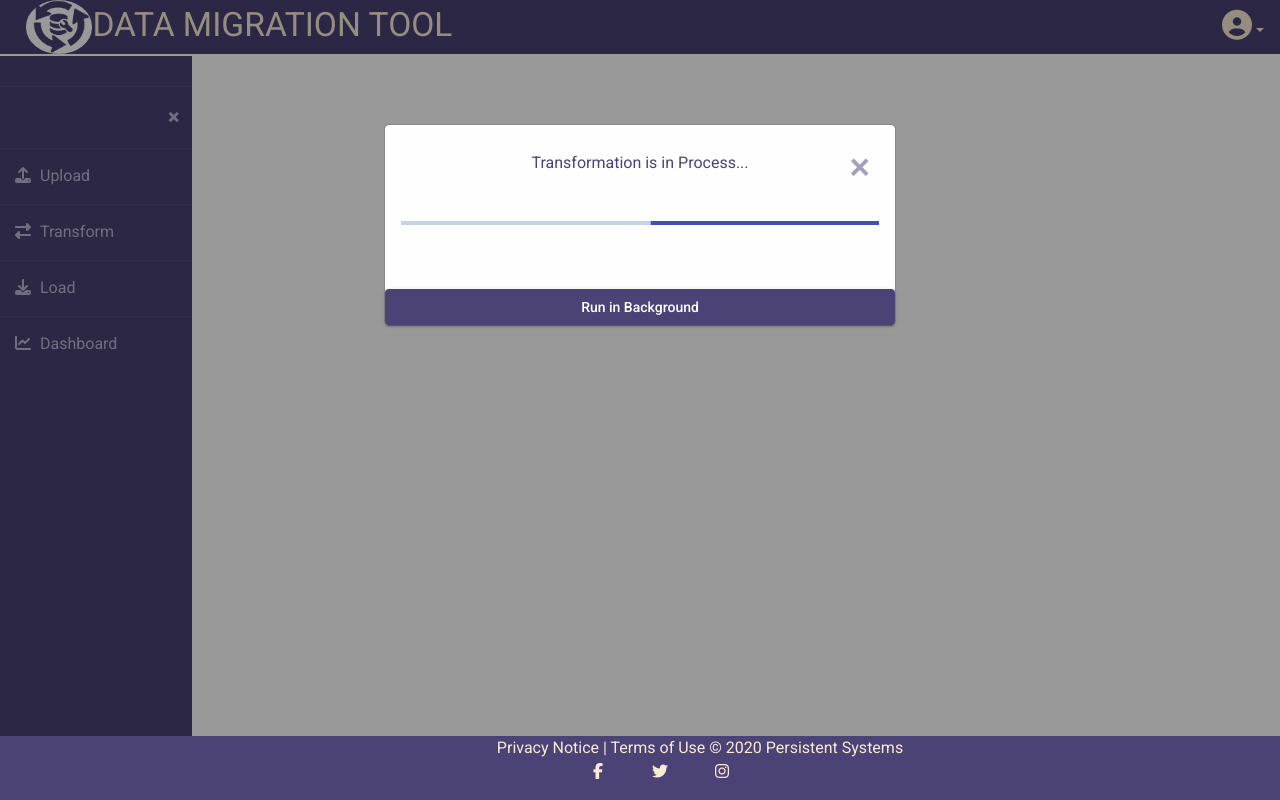
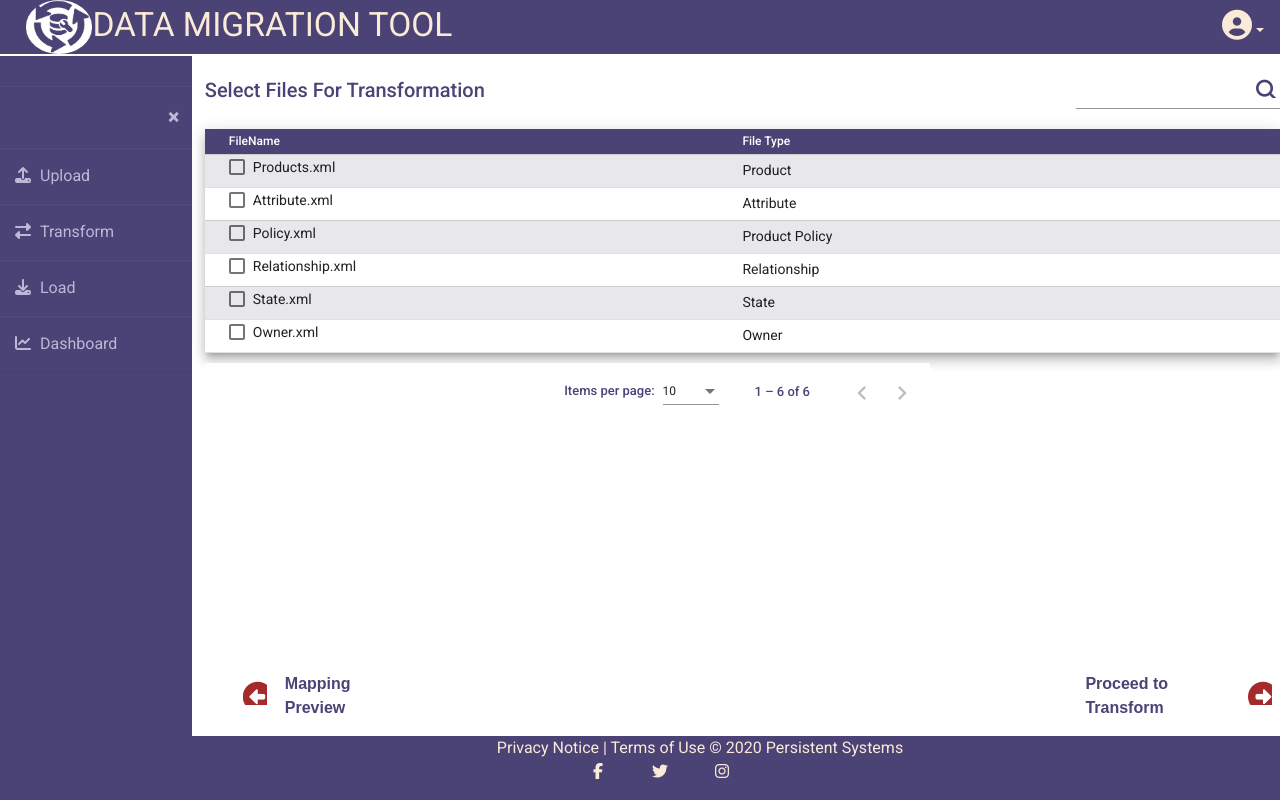
Before and after one commit to sneha-gandhat/Data-Migration-Tool, an Angular app: page /gotoTransformationProgressBar in a window 1280 px wide. Built offline with nearby package versions, Linux system fonts and the light colour scheme.

Commit message:
Changed transform-progressbar.component

```diff
--- /dev/null
+++ b/src/app/transform-progressbar/PartialTransformFileList.ts
@@ -0,0 +1,5 @@
+export class FileList {
+    constructor(public fileName: string,
+        public fileType: string,) {
+    }
+}
--- a/src/app/transform-progressbar/transform-progressbar.component.css
+++ b/src/app/transform-progressbar/transform-progressbar.component.css
@@ -1,43 +1,47 @@
-body {
-  font-family: Arial, Helvetica, sans-serif;
+body {font-family: Arial, Helvetica, sans-serif;}
+
+h2 {
+  color: #4b4276;
+  margin-top: 10px;
 }
-
-/* Full-width input fields */
-
-/* Set a style for all buttons */
-
-button {
-  background-color: #4b4276;
-  color: white;
-}
-
 button:hover {
   opacity: 0.8;
 }
 
 /* Extra styles for the cancel button */
-
 .cancelbtn {
   width: auto;
   padding: 10px 18px;
-  background-color: #4b4276;
+  background-color:  #4b4276;
 }
 
 /* Center the image and position the close button */
-
 .imgcontainer {
   text-align: center;
   margin: 24px 0 12px 0;
   position: relative;
 }
 
-.fa-user-circle {
-  color: #4b4276;
-  font-size: 50px;
+.fa-user-circle{
+    color:#4b4276;
+    font-size:50px;
+  }
+
+.displayform {
+   padding: 16px;
+  border:double;
+  border-color:#4b4276;
+  position: absolute;
+  top: 50%;
+  left: 50%;
+  transform: translate(-50%, -50%);
+
 }
-
-.container {
-  padding: 16px;
+.even{
+  background-color: #ffffff;
+}
+.odd{
+  background-color: #e8e8ec;
 }
 
 span.psw {
@@ -46,42 +50,29 @@ span.psw {
 }
 
 /* The Modal (background) */
-
 .modal {
-  display: none;
-  /* Hidden by default */
-  position: fixed;
-  /* Stay in place */
-  z-index: 1;
-  /* Sit on top */
+  display: none; /* Hidden by default */
+  position: fixed; /* Stay in place */
+  z-index: 1; /* Sit on top */
   left: 0;
   top: 0;
-  width: 100%;
-  /* Full width */
-  height: 100%;
-  /* Full height */
-  overflow: auto;
-  /* Enable scroll if needed */
-  background-color: rgb(0, 0, 0);
-  /* Fallback color */
-  background-color: rgba(0, 0, 0, 0.4);
-  /* Black w/ opacity */
+  width: 100%; /* Full width */
+  height: 100%; /* Full height */
+  overflow: auto; /* Enable scroll if needed */
+  background-color: rgb(0,0,0); /* Fallback color */
+  background-color: rgba(0,0,0,0.4); /* Black w/ opacity */
   padding-top: 60px;
 }
 
 /* Modal Content/Box */
-
 .modal-content {
   background-color: #fefefe;
-  margin: 5% auto 15% auto;
-  /* 5% from the top, 15% from the bottom and centered */
+  margin: 5% auto 15% auto; /* 5% from the top, 15% from the bottom and centered */
   border: 1px solid #888;
-  width: 40%;
-  /* Could be more or less, depending on screen size */
+  width: 40%; /* Could be more or less, depending on screen size */
 }
 
 /* The Close Button (x) */
-
 .close {
   position: absolute;
   right: 25px;
@@ -91,7 +82,124 @@ span.psw {
   font-weight: bold;
 }
 
-.close:hover, .close:focus {
+.close:hover,
+.close:focus {
   color: red;
   cursor: pointer;
 }
+ul {
+  list-style-type: none;
+  margin-top: 4px;
+}
+
+.checkFilesToBeTransformed {
+  width:85vw;
+  height:77vh;
+
+  overflow-y:auto;
+
+}
+
+.informationForm{
+ /* background-color: aqua; */
+  width:55vw;
+  height:55vh;
+  /* position: relative; */
+
+
+}
+
+
+.main-section{
+  border:1px solid #4b4276;}
+
+
+  .footer-block {
+    display: flex;
+}
+
+.footerbtn-block {
+    margin-left: -20px;
+    bottom: 0px;
+    left: 50px;
+    position: absolute;
+
+}
+
+
+table {
+  width: 100%;
+}
+
+.data-table {
+  max-height: 23em;
+  overflow: auto;
+}
+
+.mat-header-cell {
+  background-color: #4b4276;
+  color: white;
+  font-weight: 500;
+}
+
+::ng-deep .mat-sort-header-arrow {
+  color: white;
+}
+
+:host ::ng-deep .mat-sort-header-container {
+  display: flex;
+}
+
+tr.mat-header-row, tr.mat-row {
+  height: 25px !important;
+}
+
+table tr:nth-child(odd) {
+  background-color: #e8e8ec;
+}
+
+table tr:nth-child(even) {
+  background-color: #ffffff;
+}
+
+/* custom styling for paginator  */
+
+.mat-paginator-sticky {
+  /* position: sticky; */
+  color: #4b4276;
+  font-size: 13px;
+  font-weight: 500;
+  margin-top: 10px;
+  margin-right: 350px;
+}
+.fa-arrow-alt-circle-left {
+  color: brown;
+}
+
+.fa-arrow-alt-circle-right {
+  color: brown;
+}
+
+/* custom styling for label  */
+
+label {
+  color: #4b4276;
+  font-weight: 600;
+  /* margin-top: 12px; */
+}
+
+
+/* custom styling for search filter  */
+
+.search-data {
+  /* margin-left: 41em;
+  margin-top: 20px; */
+  margin-left:auto;
+  color: #4b4276;
+}
+
+/* custom styling for Form */
+
+.header-block {
+  display: flex;
+}
--- a/src/app/transform-progressbar/transform-progressbar.component.html
+++ b/src/app/transform-progressbar/transform-progressbar.component.html
@@ -1,11 +1,73 @@
 <body>
+<div id ="checkFilesToBeTransformed">
+  <div class="parent">
+    <form class="header-block">
+        <h2>Select Files For Transformation</h2>
+
+        <!-- Search Filter -->
+        <div class="search-data">
+            <mat-form-field>
+                <input matInput (keyup)="applyFilter($event.target.value)">
+                <mat-icon matSuffix><i class="fas fa-search fa-sm" aria-hidden="true" matTooltip="Search for Mapping"
+                        matTooltipPosition="below" matTooltipHideDelay="100" matTooltipClass="custom-tooltip"></i>
+                </mat-icon>
+            </mat-form-field>
+        </div>
+    </form>
+  </div>
+ <div class="mat-elevation-z8 data-table">
+    <table mat-table matSort [dataSource]="PartialTransformFileListDataSource">
+
+        <!-- Admin Type Column -->
+        <ng-container matColumnDef="adminType">
+            <th mat-header-cell *matHeaderCellDef mat-sort-header>FileName</th>
+            <td mat-cell *matCellDef="let element" style="width: 30%;"><mat-checkbox color='primary'>{{element.fileName}}</mat-checkbox></td>
+        </ng-container>
+
+        <!-- Source Value Column -->
+        <ng-container matColumnDef="srcValue">
+            <th mat-header-cell *matHeaderCellDef mat-sort-header>File Type </th>
+            <td mat-cell *matCellDef="let element" style="width: 30%;"> {{element.fileType}} </td>
+        </ng-container>
+
+        <tr mat-header-row *matHeaderRowDef="columnsToDisplay; sticky: true"></tr>
+        <tr mat-row *matRowDef="let myRowData; columns: columnsToDisplay"></tr>
+    </table>
+</div>
+<!-- Table Paginator -->
+<mat-paginator [pageSize]="10" [pageSizeOptions]="[5, 10, 25,50,75,100]" class="mat-paginator-sticky">
+</mat-paginator>
 
 
-  <div id="progresswindow" class="modal" style="display: block;">
-    <form class="modal-content animate">
+<!-- Footer buttons -->
+<div class="footerbtn-block">
+  <form class="footer-block">
+
+      <!-- Back to Mapping Arrow button -->
+      <button mat-icon-button  (click)="loadMappingPreview()" matTooltip="Go back to Data Mapping Preview"
+          matTooltipPosition="below" matTooltipHideDelay="100" matTooltipClass="custom-tooltip">
+          <mat-icon><i class="fas fa-arrow-alt-circle-left fa-lg"></i></mat-icon>
+      </button>
+
+      <label style="margin-left: 10px;"> Mapping Preview</label>
+      <label style="margin-left: 53vw;"> Proceed to Transform</label>
+
+      <!-- Proceed for Transformation Arrow button -->
+      <button mat-icon-button onclick="javascript:document.getElementById('checkFilesToBeTransformed').style.display='none';document.getElementById('progresswindow').style.display='block';document.getElementById('informationForm').style.display='none'"
+      matTooltip="Click to Proceed for Transformation" matTooltipPosition="below"
+          matTooltipHideDelay="100" matTooltipClass="custom-tooltip">
+          <mat-icon><i class="fas fa-arrow-alt-circle-right fa-lg"></i></mat-icon>
+      </button>
+
+  </form>
+</div>
+
+          </div>
+
+            <div id="progresswindow" class="modal" style="display:none;">
+    <form class="modal-content animate" >
       <div class="imgcontainer">
-        <span onclick="document.getElementById('progresswindow').style.display='none'" class="close"
-          title="Close">&times;</span>
+        <span onclick="javascript:document.getElementById('progresswindow').style.display='none';document.getElementById('informationForm').style.display='block'" class="close" title="Close">&times;</span>
         <h3 style="color:#4b4276;">Transformation is in Process...</h3>
 
       </div>
@@ -13,17 +75,76 @@
       <div class="container">
         <mat-progress-bar mode="indeterminate"></mat-progress-bar>
 
-      </div>
-      <br>
-      <br>
+    </div>
+    <br>
+    <br>
 
-      <button onclick="document.getElementById('progresswindow').style.display='none'" mat-raised-button
-        matTooltip="Run the transformation Process in background" matTooltipPosition="below" matTooltipHideDelay="100"
-        matTooltipClass="custom-tooltip"> Run in Background</button>
+            <button onclick="javascript:document.getElementById('progresswindow').style.display='none';document.getElementById('informationForm').style.display='block';" mat-raised-button matTooltip="Run the transformation Process in background"
+                    matTooltipPosition="below" matTooltipHideDelay="100" matTooltipClass="custom-tooltip"> Done</button>
 
     </form>
   </div>
 
 
 
-</body>
+
+    <div id="informationForm" class="informationForm" style="display:none;" >
+      <h2 style="color:#4b4276">Transformation Statistics</h2>
+
+      <div class="displayform">
+           <mat-list>
+            <mat-list-item class="even">
+              <dt class="col-sm-5">Result For </dt>
+            <dd class="col-sm-7">D://Uploads/Product.xml</dd>
+            </mat-list-item>
+            <mat-divider></mat-divider>
+            <mat-list-item class="odd">
+              <dt class="col-sm-5">Log Location</dt>
+              <dd class="col-sm-7">D://Project/TransformedFiles</dd>
+            </mat-list-item>
+            <mat-divider></mat-divider>
+            <mat-list-item class="even" >
+              <dt class="col-sm-5">Objects Processed</dt>
+            <dd class="col-sm-7">46</dd>
+            </mat-list-item>
+            <mat-divider></mat-divider>
+            <mat-list-item class="odd">
+              <dt class="col-sm-5">Objects Successful</dt>
+            <dd class="col-sm-7">46</dd>
+            </mat-list-item>
+            <mat-divider></mat-divider>
+            <mat-list-item class="even">
+              <dt class="col-sm-5">Objects Failed</dt>
+            <dd class="col-sm-7">0</dd>
+            </mat-list-item>
+            <mat-divider></mat-divider>
+         </mat-list>
+        </div>
+          <!-- Footer buttons -->
+<div class="footerbtn-block">
+  <form class="footer-block">
+
+      <!-- Back to Mapping Arrow button -->
+      <button mat-icon-button  onclick="javascript:document.getElementById('checkFilesToBeTransformed').style.display='block';document.getElementById('progresswindow').style.display='none';document.getElementById('informationForm').style.display='none';"
+         matTooltip="Go back to Data Mapping Preview"
+          matTooltipPosition="below" matTooltipHideDelay="100" matTooltipClass="custom-tooltip">
+          <mat-icon><i class="fas fa-arrow-alt-circle-left fa-lg"></i></mat-icon>
+      </button>
+
+      <label style="margin-left: 10px;"> Select Files</label>
+      <label style="margin-left: 53vw;">Initate Load</label>
+
+      <!-- Proceed for Transformation Arrow button -->
+      <button mat-icon-button matTooltip="Click to Proceed for Transformation" matTooltipPosition="below"
+          matTooltipHideDelay="100" matTooltipClass="custom-tooltip">
+          <mat-icon><i class="fas fa-arrow-alt-circle-right fa-lg"></i></mat-icon>
+      </button>
+
+  </form>
+</div>
+
+          </div>
+
+
+
+  </body>
--- a/src/app/transform-progressbar/transform-progressbar.component.ts
+++ b/src/app/transform-progressbar/transform-progressbar.component.ts
@@ -1,15 +1,54 @@
-import { Component, OnInit } from '@angular/core';
+import { MatTableDataSource } from '@angular/material/table';
+import { FileList } from './PartialTransformFileList';
+import { Component, OnInit, ViewChild } from '@angular/core';
+import { Router } from '@angular/router';
+import { MatPaginator } from '@angular/material/paginator';
+import { MatSort } from '@angular/material/sort';
 
 @Component({
   selector: 'app-transform-progressbar',
   templateUrl: './transform-progressbar.component.html',
   styleUrls: ['./transform-progressbar.component.css']
 })
+
+
 export class TransformProgressbarComponent implements OnInit {
-
-  constructor() { }
+   columnsToDisplay = ['adminType', 'srcValue'];
+  PartialTransformFileListDataSource: any;
+  PartialTransformFileList: Array<FileList>;
+  constructor(private router: Router) {
+    this.PartialTransformFileList = new Array<FileList>();
+    this.PartialTransformFileList.push(new FileList('Products.xml', 'Product'));
+    this.PartialTransformFileList.push(new FileList('Attribute.xml', 'Attribute'));
+    this.PartialTransformFileList.push(new FileList('Policy.xml', 'Product Policy'));
+    this.PartialTransformFileList.push(new FileList('Relationship.xml', 'Relationship'));
+    this.PartialTransformFileList.push(new FileList('State.xml', 'State'));
+    this.PartialTransformFileList.push(new FileList('Owner.xml', 'Owner'));
+    this.PartialTransformFileListDataSource = new MatTableDataSource(this.PartialTransformFileList);
+  }
 
   ngOnInit(): void {
   }
+  @ViewChild(MatPaginator) paginator: MatPaginator;
+  @ViewChild(MatSort) sort: MatSort;
+  ngAfterViewInit(): void {
+    this.PartialTransformFileListDataSource.paginator = this.paginator;
+    this.PartialTransformFileListDataSource.sort = this.sort;
+  }
+   //Search Filter
+   applyFilter(filterValue: string) {
+    filterValue = filterValue.trim(); // Remove whitespace
+    filterValue = filterValue.toLowerCase(); // Datasource defaults to lowercase matches
+    this.PartialTransformFileListDataSource.filter = filterValue;
+  }
+   //Navigate to Data Mapping Preview
+   loadMappingPreview() {
+    this.router.navigate(['gotoMappingPreview']);
+  }
+
+  openTranformProgressView() {
+    this.router.navigate(['gotoTransformationProgressBar']);
+  }
+
 
 }
```
